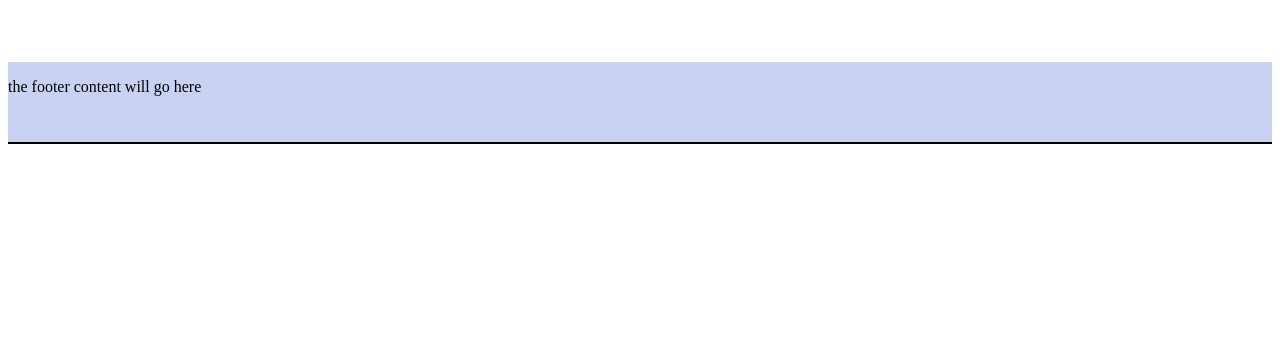
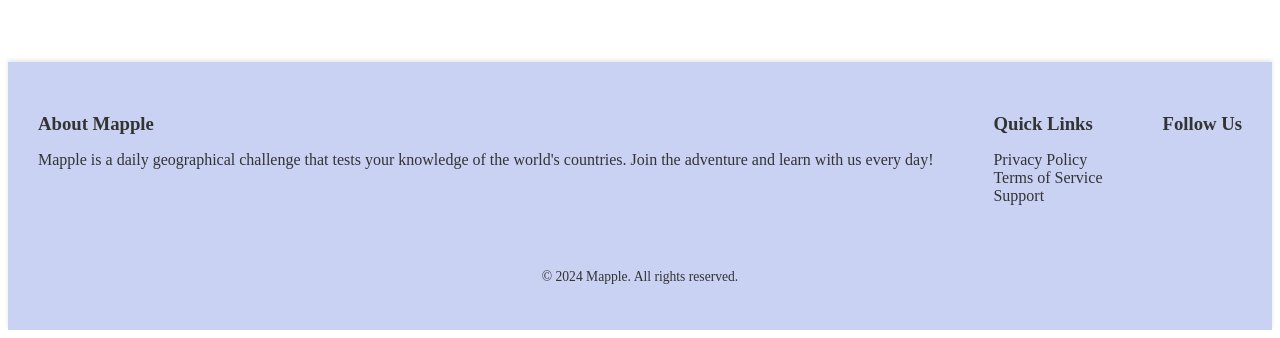
Before and after one commit to WuTangLan1/Mapple, a Vue app: page / in a window 1280 px wide. Shown: the part 1094-1432 px from the top of the page. Before the commit the page ends 1244 px from the top, so only its background shows below. Built offline with nearby package versions, Linux system fonts and the light colour scheme.

Commit message:
6
footer added with content

```diff
--- a/src/components/homedir/bottomfooter.vue
+++ b/src/components/homedir/bottomfooter.vue
@@ -1,8 +1,30 @@
 <!-- This is the code for the src\components\homedir\bottomfooter.vue -->
 
 <template>
-  <footer>
-    <p>the footer content will go here</p>
+  <footer class="footer">
+    <div class="footer-content">
+      <div class="footer-section about">
+        <h3>About Mapple</h3>
+        <p>Mapple is a daily geographical challenge that tests your knowledge of the world's countries. Join the adventure and learn with us every day!</p>
+      </div>
+      <div class="footer-section links">
+        <h3>Quick Links</h3>
+        <ul>
+          <li><a href="#">Privacy Policy</a></li>
+          <li><a href="#">Terms of Service</a></li>
+          <li><a href="#">Support</a></li>
+        </ul>
+      </div>
+      <div class="footer-section social">
+        <h3>Follow Us</h3>
+        <div class="social-icons">
+          <!-- Icons or links to social media -->
+        </div>
+      </div>
+    </div>
+    <div class="footer-bottom">
+      <p>&copy; 2024 Mapple. All rights reserved.</p>
+    </div>
   </footer>
 </template>
 
@@ -13,10 +35,63 @@
 </script>
 
 <style scoped>
-footer {
+.footer {
   background-color: #c9d2f3;
-  box-shadow: 0 2px;
-  height: 10vh;
-  width: 100%;
+  color: #333;
+  padding: 2rem 0;
+  box-shadow: 0 -2px 4px rgba(0, 0, 0, 0.1);
+}
+
+.footer-content {
+  display: flex;
+  justify-content: space-around;
+  align-items: flex-start;
+  flex-wrap: wrap;
+}
+
+.footer-section {
+  margin-bottom: 1.5rem;
+}
+
+.footer-section h3 {
+  color: #333;
+  margin-bottom: 1rem;
+}
+
+.footer-section ul {
+  list-style: none;
+  padding: 0;
+}
+
+.footer-section li a {
+  color: #333;
+  text-decoration: none;
+  transition: color 0.3s;
+}
+
+.footer-section li a:hover {
+  color: #000;
+}
+
+.footer-bottom {
+  text-align: center;
+  margin-top: 1.5rem;
+  font-size: 0.85rem;
+}
+
+
+@media (max-width: 768px) {
+  .footer-content {
+    flex-direction: column;
+    align-items: center;
+  }
+
+  .footer-section {
+    margin-bottom: 1rem;
+  }
+
+  .footer-bottom {
+    font-size: 0.75rem;
+  }
 }
 </style>
--- a/src/components/homedir/topheader.vue
+++ b/src/components/homedir/topheader.vue
@@ -51,8 +51,8 @@
 .navigation {
   flex: 1;
   display: flex;
-  justify-content: space-between; /* This will space out the nav links */
-  padding-right: 1rem; /* Ensure there's a gap on the right */
+  justify-content: space-between;
+  padding-right: 1rem;
 }
 
 .nav-link {
@@ -60,7 +60,7 @@
   color: #000;
   font-weight: bold;
   padding: 0.5em;
-  margin: 0 0.5rem; /* This gives space between each nav link */
+  margin: 0 0.5rem;
 }
 
 
```
Also changed, not shown: src/components/mappledir/flagdir/flagContainer.vue (+13 -0 lines), src/components/mappledir/mapdir/mapContainer.vue (+13 -0 lines).
